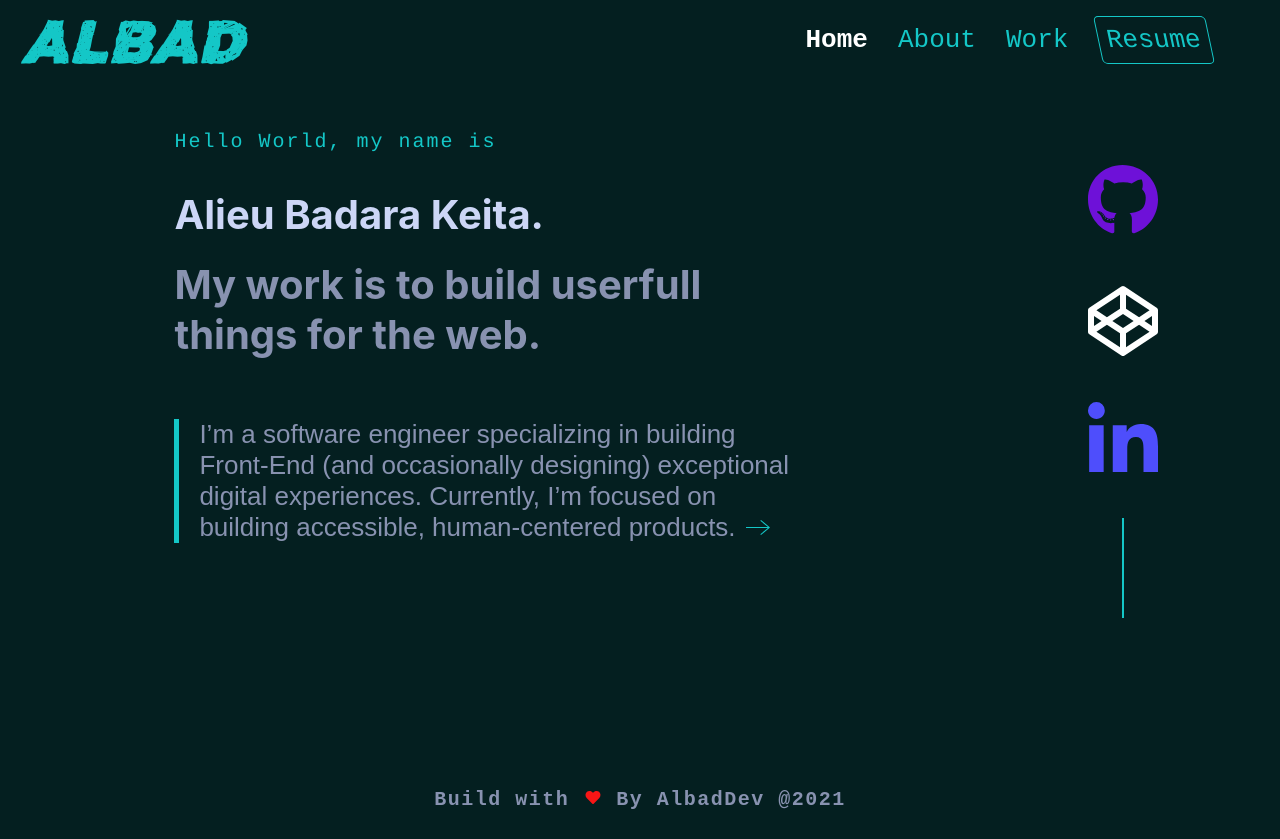
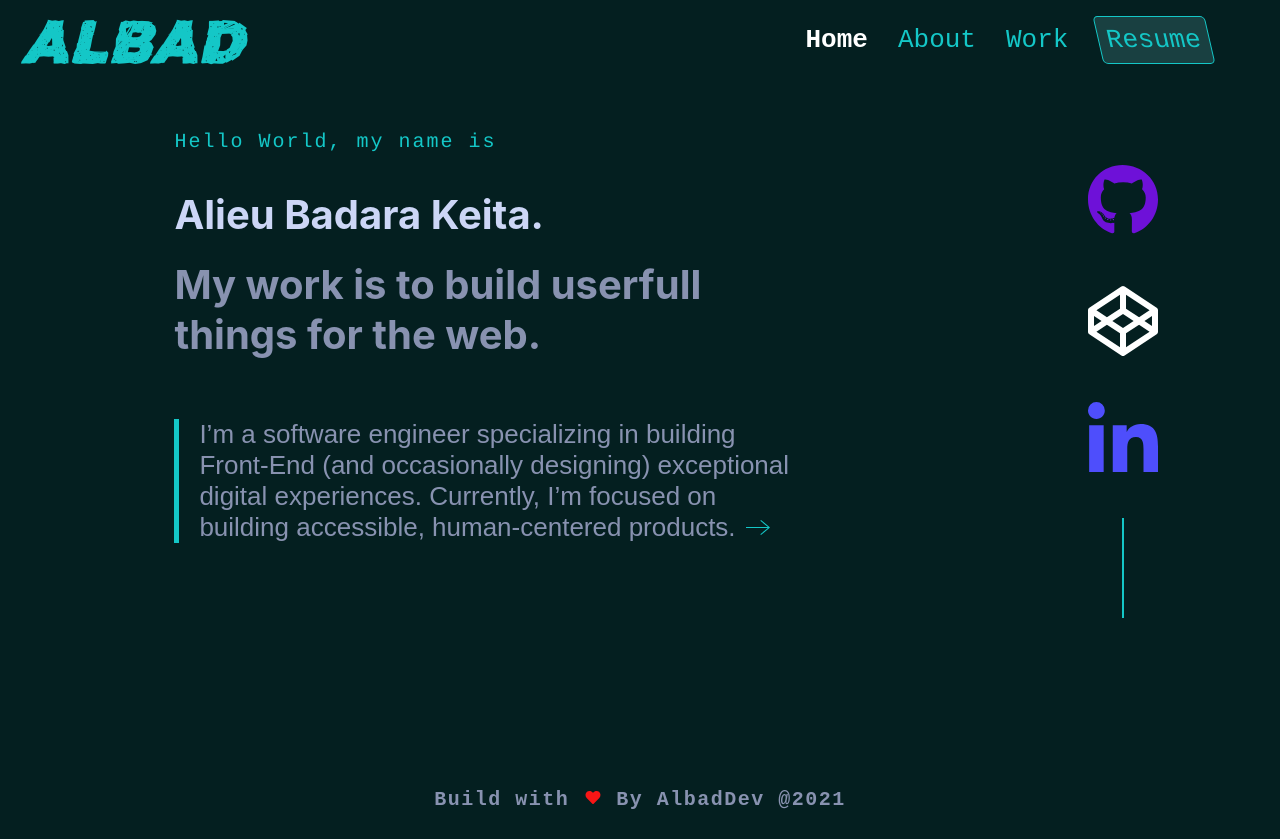
Before and after one commit to AlbadDev/portfolio_v1, a Next.js app: page / in a window 1280 px wide. Built offline with nearby package versions, Linux system fonts and the light colour scheme.

Commit message:
Update: change resume button background

```diff
--- a/styles/Navbar.module.scss
+++ b/styles/Navbar.module.scss
@@ -57,11 +57,12 @@
 }
 
 .resume {
+    background-color: #8bf1f128;
     color: #14c7c7;
     border: 1px solid #14c7c7;
     border-radius: 5px;
     padding: 8px;
-    transform: skew(12deg)
+    transform: skew(13deg)
 }
 
 .resume:hover {
```
